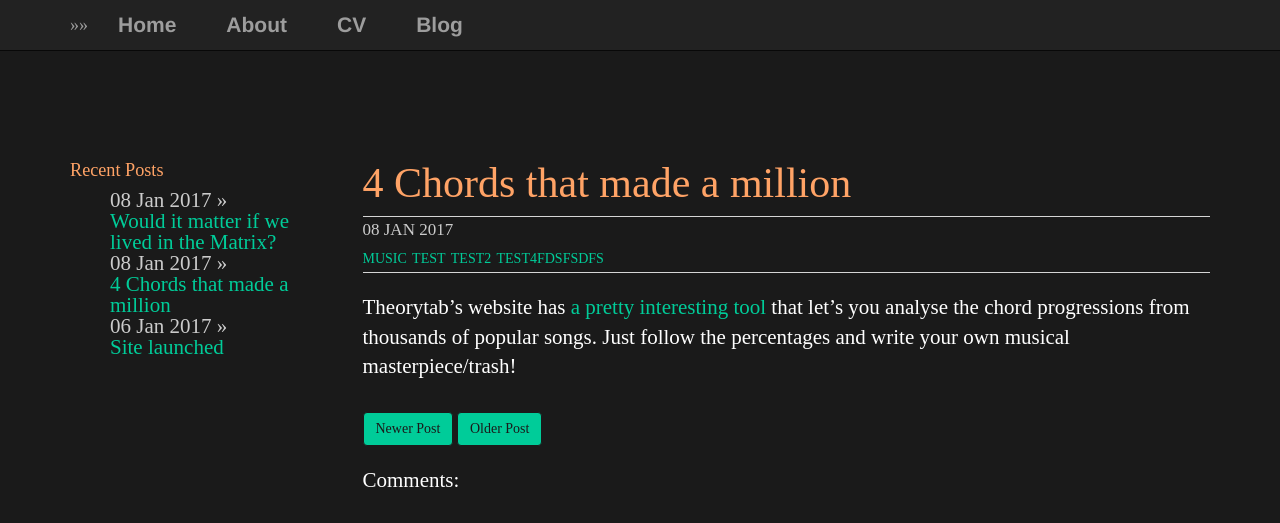
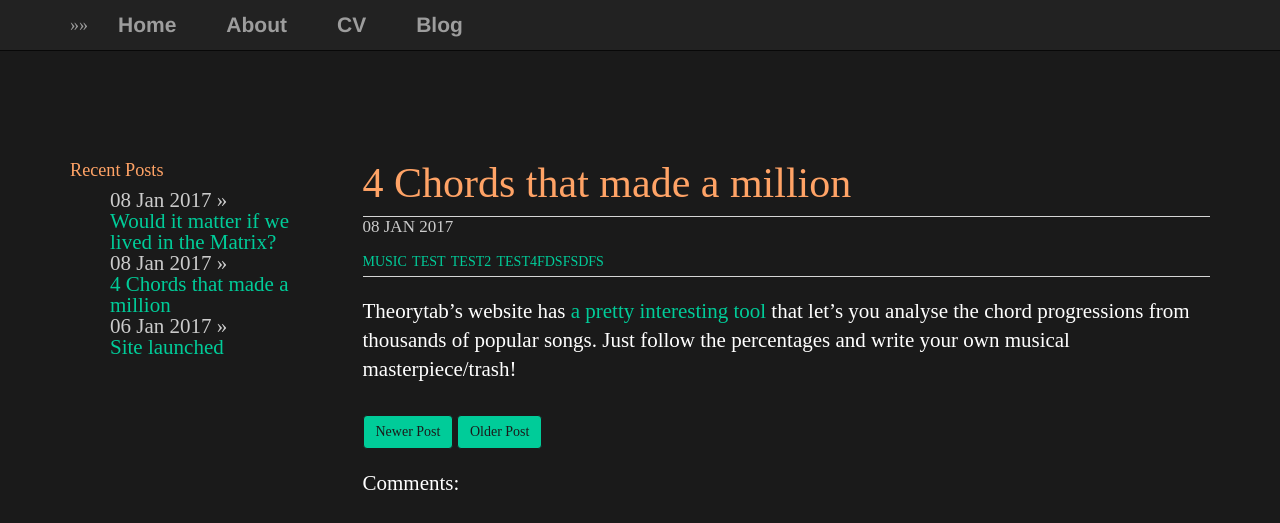
Before and after one commit to plantecophys/plantecophys, a Jekyll site: the page built from _posts/2017-01-01-4chords.md, in a window 1280 px wide. Shown: the top 523 px of the page. Built offline with Jekyll 4.4.1, drawn with Linux system fonts in a browser that asks for light colours; grey boxes are pictures that could not be loaded.

Commit message:
Update main.css

```diff
--- a/css/main.css
+++ b/css/main.css
@@ -43,7 +43,7 @@ a:visited {
 .postdate {
     color: #cccccc;
     font-size:17px;
-    margin:0 0 0 0px;
+    line-height:17px;
 }
 .meta_wrapper {
     border:1px solid #d5d5d5;
```
